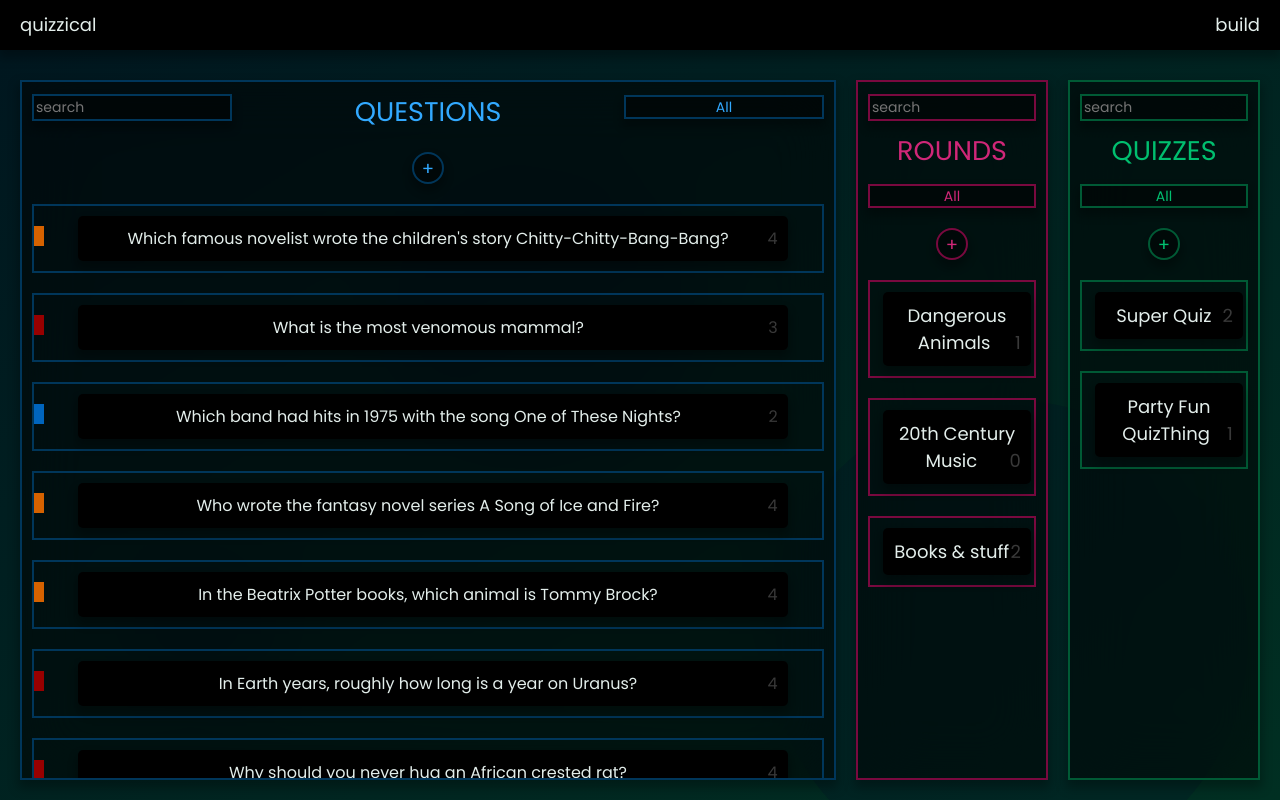
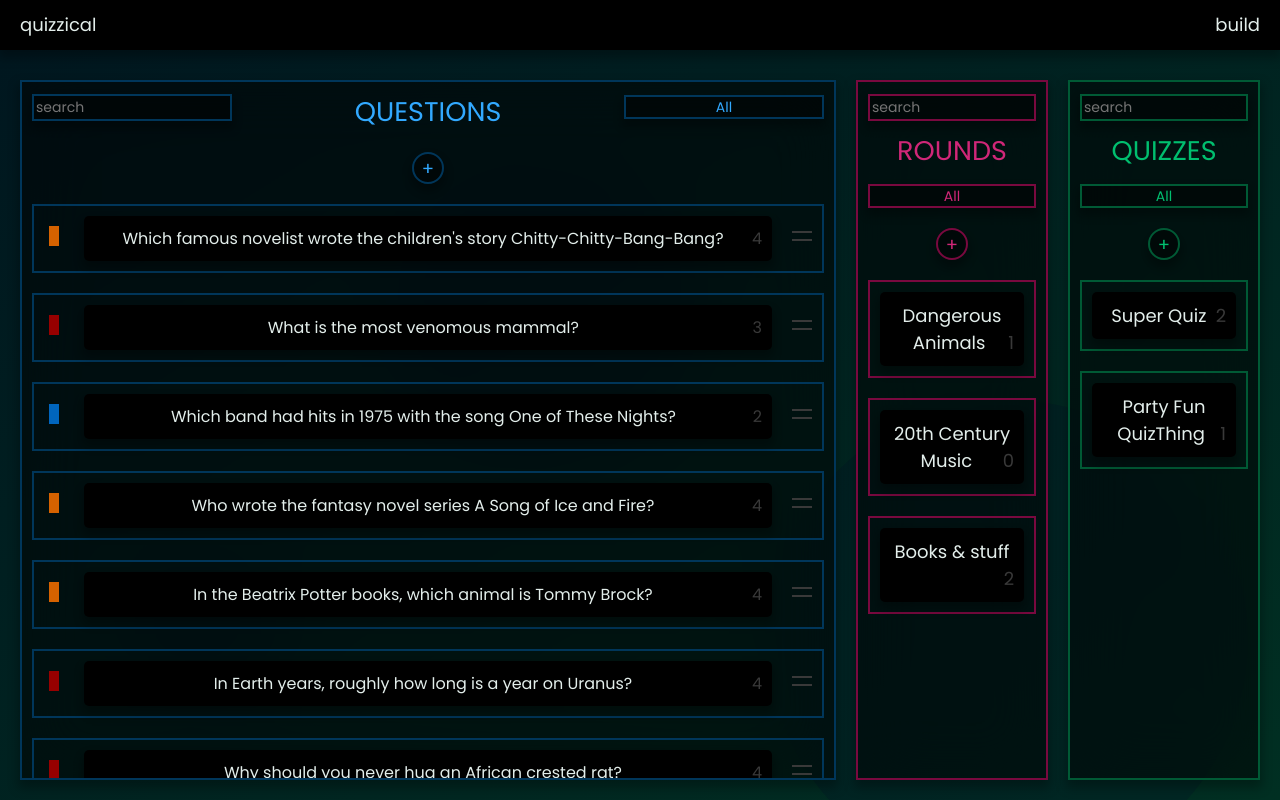
Before and after one commit to hummingdog/quizzical, a React (Create React App) app: page /build in a window 1280 px wide. Built offline with nearby package versions, Linux system fonts and the light colour scheme.

Commit message:
added drag handles when item collapsed and panel expanded

```diff
--- a/src/components/Item/index.js
+++ b/src/components/Item/index.js
@@ -14,6 +14,7 @@ export default function Item(props) {
     const [expanded, toggleExpanded] = useState(false);
     const [editingThis, toggleEditingThis] = useState(false);
     const [itemComplete, toggleItemComplete] = useState(true);
+    // const [selection, editSelection] = useState([...props.type.selection]);
     const [selected, editSelected] = useState(props.type.correct);
 
     useEffect(() => {
@@ -21,8 +22,12 @@ export default function Item(props) {
     }, [props.type]);
 
     useEffect(() => {
-        editSelected(props.type.correct)
-    }, [props.type.correct])
+        editSelected(props.type.correct);
+    }, [props.type.correct]);
+
+    // useEffect(() => {
+    //     editSelection([...props.type.selection]);
+    // }, [props.type.selection]);
 
     function checkComplete(length = 1) {
         let c = true;
@@ -107,7 +112,7 @@ export default function Item(props) {
             data-number={props.panelNumber}
             data-panel={props.thisPanel}
             data-length={props.type.selection.length}
-            draggable={itemComplete && (!expanded || !props.panelExpanded)}
+            draggable={itemComplete && !editingThis}
             onDragStart={startDrag}
             onDragEnter={enterDrag}
             onDragOver={overDrag}
@@ -117,12 +122,11 @@ export default function Item(props) {
             className={'panel-item ' + props.thisPanel + expandOrOpen}
             onClick={!props.panelExpanded ? expandItemAndPanel : null}
         >
-            {!expanded &&
-            <div
-                className={'colorBox ' + categoryColor}
-            >
+            {!expanded && props.panelExpanded &&
+                <div className={'colorBox ' + categoryColor}>
                 </div>
             }
+            {expanded &&
                 <ItemHeader
                     panelExpanded={props.panelExpanded}
                     type={props.type}
@@ -135,6 +139,7 @@ export default function Item(props) {
                     onSave={saveItem}
                     onDeleteItem={props.onDeleteItem}
                 />
+            }
             <ItemText
                 type={props.type}
                 expanded={expanded}
@@ -145,6 +150,7 @@ export default function Item(props) {
                 onStartEdit={startEdit}
                 onEditItemText={props.onEditItemText}
             />
+            {expanded &&
                 <div className='item-options'>
                     {props.type.selection.map((s, i) =>
                         <Option
@@ -173,6 +179,17 @@ export default function Item(props) {
                     </button>
                     }
                 </div>
+            }
+            {!expanded && props.panelExpanded &&
+                <div
+                    className='dragHandle'
+                >
+                    <div>
+                    </div>
+                    <div>
+                    </div>
+                </div>
+            }
         </div>
     );
 }
--- a/src/components/Item/item.css
+++ b/src/components/Item/item.css
@@ -4,20 +4,13 @@
     transition: 0.2s;
 }
 
+section.open .panel-item.closed {
+    display: grid;
+    grid-template-columns: 40px auto 40px;
+}
+
 section.open .panel-item {
     cursor: auto;
-}
-
-.item-admin button, .item-admin input, .item-admin select {
-    height: 30px;
-    margin: 0 10px 0 0;
-    background: var(--high-bg-color);
-    border: none;
-    border-radius: var(--border-rounded);
-}
-
-.item-admin select {
-    min-width: 100px;
 }
 
 .panel-item .expand {
@@ -41,23 +34,24 @@ section.open .panel-item {
 }
 
 .item-header {
-    display: none;
-}
-
-section.open .item-header {
     display: flex;
     justify-content: space-between;
     margin: var(--main-margin) var(--main-margin) 20px var(--main-margin);
 }
 
-section.open .closed .item-header {
-    display: none;
+.item-admin button, .item-admin input, .item-admin select {
+    height: 30px;
+    margin: 0 10px 0 0;
+    background: var(--high-bg-color);
+    border: none;
+    border-radius: var(--border-rounded);
+}
+
+.item-admin select {
+    min-width: 100px;
 }
 
 .item-text-box {
-    order: 3;
-    align-self: flex-end;
-    margin: var(--main-margin);
     padding: 10px;
     background: var(--low-bg-color);
     border-radius: var(--border-rounded);
@@ -72,17 +66,16 @@ section input.item-text-box, section button.item-text-box {
     border: 0;
 }
 
+.closed .item-text-box {
+    margin: 10px auto;
+}
+
 .questions .item-text-box {
     font-size: small;
 }
 
 section.open .questions .item-text-box {
     font-size: medium;
-}
-
-.closed .item-text-box {
-    width: 90%;
-    margin: 10px auto;
 }
 
 .item-options {
@@ -97,14 +90,32 @@ section.open .questions .item-text-box {
     grid-template-rows: 1fr 1fr;
 }
 
-.closed .item-options {
-    display: none;
-}
-
 .selection-length {
     float: right;
     width: min-content;
     color: var(--high-bg-color);
+}
+
+.colorBox {
+    width: 10px;
+    height: 20px;
+    margin: 20px auto;
+}
+
+.dragHandle {
+    cursor: pointer;
+    display: flex;
+    flex-direction: column;
+    justify-content: space-evenly;
+    width: 20px;
+    height: 20px;
+    margin: 20px auto;
+}
+
+.dragHandle div {
+    width: 100%;
+    height: 2px;
+    background: var(--high-bg-color);
 }
 
 .dropItem {
--- a/src/components/Option/index.js
+++ b/src/components/Option/index.js
@@ -11,12 +11,16 @@ export default function Option(props) {
     }, [props.selection, props.partnerData]);
 
     useEffect(() => {
-        editSelected(props.selected)
-    }, [props.selected])
+        editSelected(props.selected);
+    }, [props.selected]);
 
     function getSelection() {
-        let value = (props.partnerData.find(o => o.id === props.selection).text);
-        editSelection([...value]);
+        if (props.partnerData.find(o => o.id === props.selection)) {
+            let value = props.partnerData.find(o => o.id === props.selection).text;
+            editSelection([...value]);
+        } else {
+            props.onRemoveOptionFromItem(props.type.id, props.number);
+        }
     }
 
     function handleChange(event) {
@@ -38,7 +42,7 @@ export default function Option(props) {
                     value={props.number}
                     data-panel={props.thisPanel}
                     data-item={props.type.id}
-                    onClick={props.onRemoveOptionFromItem}
+                    onClick={() => props.onRemoveOptionFromItem(props.type.id, props.number)}
                 >
                     -
                 </button>
--- a/src/components/Panel/index.js
+++ b/src/components/Panel/index.js
@@ -1,4 +1,4 @@
-import React, {useState} from 'react';
+import React, {useState, useEffect} from 'react';
 import Item from '../Item';
 import PanelHeader from '../PanelHeader';
 import {draggedItem, draggedItemTarget} from '../Item';
@@ -7,6 +7,11 @@ import './panel.css';
 export default function Panel(props) {
 
     const [data, editData] = useState([...props.data]);
+    // const [partnerData, editPartnerData] = useState([...props.partnerData]);
+
+    // useEffect(() => {
+    //     editPartnerData([...props.partnerData]);
+    // }, [props]);
 
     function addItem() {
         props.onSwitchPanel();
@@ -50,11 +55,12 @@ export default function Panel(props) {
         editData([...newData]);
     }
 
-    function removeOptionFromItem(event) {
+    function removeOptionFromItem(itemId, value) {
         let newData = [...data];
-        newData.find(item => item.id === event.target.dataset.item).selection.splice(event.target.value, 1);
+        newData.find(item => item.id === itemId).selection.splice(value, 1);
         editData([...newData]);
-        if (props.thisPanel === 'questions') setSelected(event.target.dataset.item, 0);
+        if (props.thisPanel === 'questions') setSelected(itemId, 0);
+        save();
     }
 
     function setSelected(itemId, i) {
--- a/src/static/colorBlocks.css
+++ b/src/static/colorBlocks.css
@@ -41,10 +41,3 @@ html {
 .block9 {
     background: var(--block9);
 }
-
-.colorBox {
-    width: 10px;
-    height: 20px;
-    margin: 20px auto;
-    float: left;
-}
```
Lines whose indentation alone changed are shown as unchanged.
